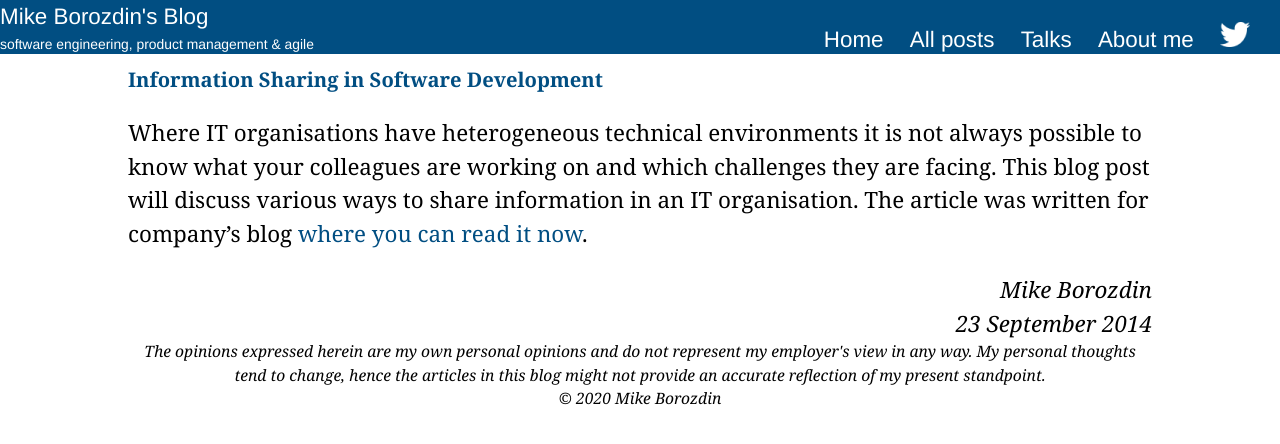
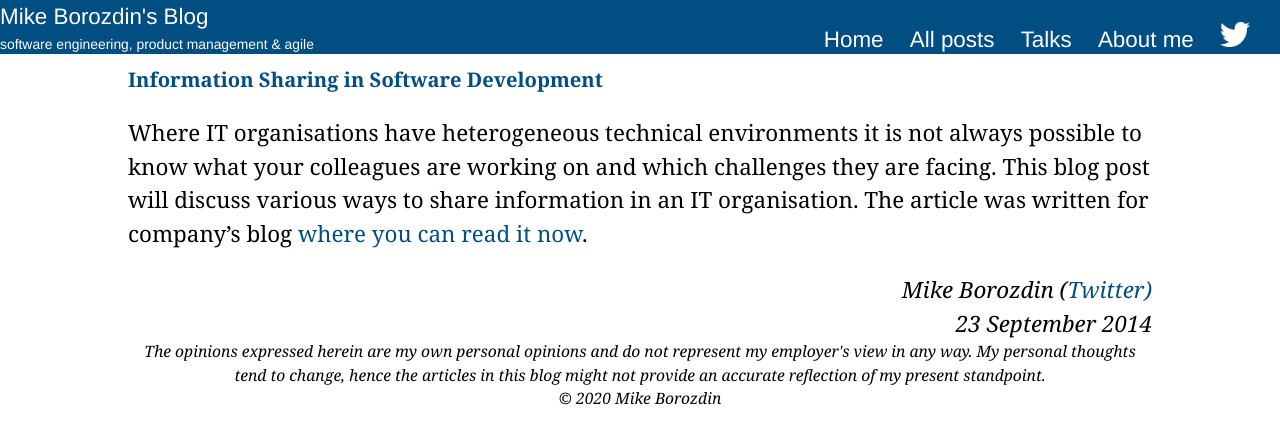
Before and after one commit to mikeborozdin/mikeborozdin.github.io, a Jekyll site: the page built from _posts/2014-09-23-information-sharing-in-software-development.html, in a window 1280 px wide. Shown: the top 444 px of the page. Built offline with Jekyll 4.4.1, drawn with Linux system fonts in a browser that asks for light colours; comment, search, counter and statistics services are not loaded.

```diff
--- a/_layouts/post.html
+++ b/_layouts/post.html
@@ -12,7 +12,8 @@ layout: default
   </article>
 
   <div class="postFooter">
-    <p>Mike Borozdin</p>
+    <p>Mike Borozdin (<a href="https://twitter.com/mikeborozdin">Twitter)</a></p>
+    <!-- <p>Mike Borozdin <a href="https://twitter.com/mikeborozdin"><img src="/images/twitter-blue.png" /></a></p> -->
     <p>{{ page.date | date: "%-d %B %Y" }}</p>
   </div>
 
```
